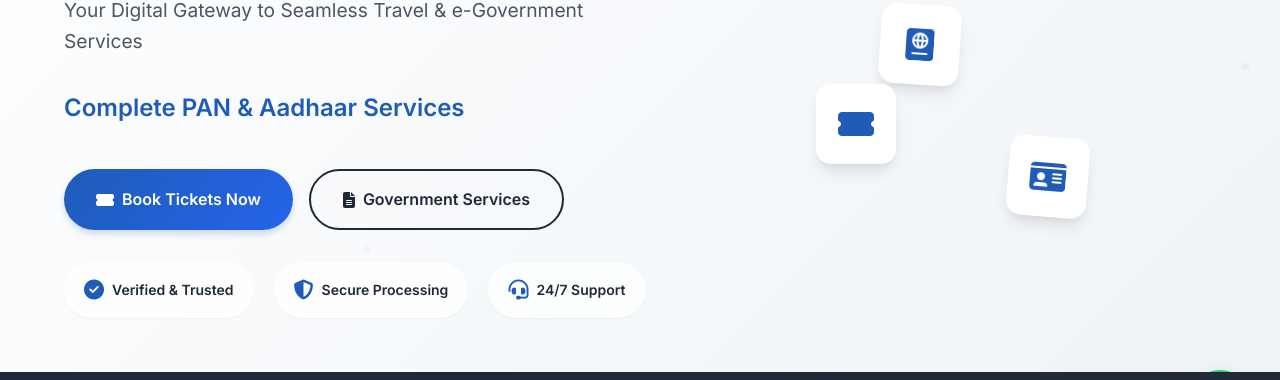
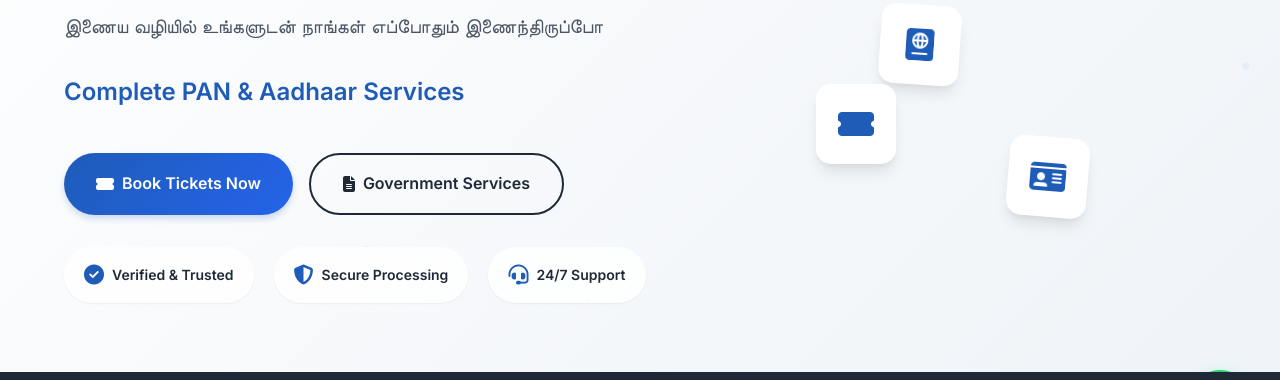
Before and after one commit to SupreethRagavendra/Good-way_pro, a plain HTML site: page index.html in a window 1280 px wide. Shown: the part 340-720 px from the top of the page. Drawn offline with nearby package versions, Linux system fonts and the light colour scheme.

Commit message:
Update index.html

```diff
--- a/index.html
+++ b/index.html
@@ -233,7 +233,8 @@
                 <span class="text-part left">GOOD WAY</span>
                 <span class="text-part right">TRAVELS & SERVICES</span>
             </div>
-            <p class="hero-subtitle">Your Digital Gateway to Seamless Travel & e-Government Services</p>
+            <p class="hero-subtitle">இணைய வழியில் உங்களுடன் நாங்கள்
+எப்போதும் இணைந்திருப்போ</p>
 
             <div class="rotating-text">
                 <div class="rotating-text-item">Book Train & Bus Tickets Instantly </div>
```
